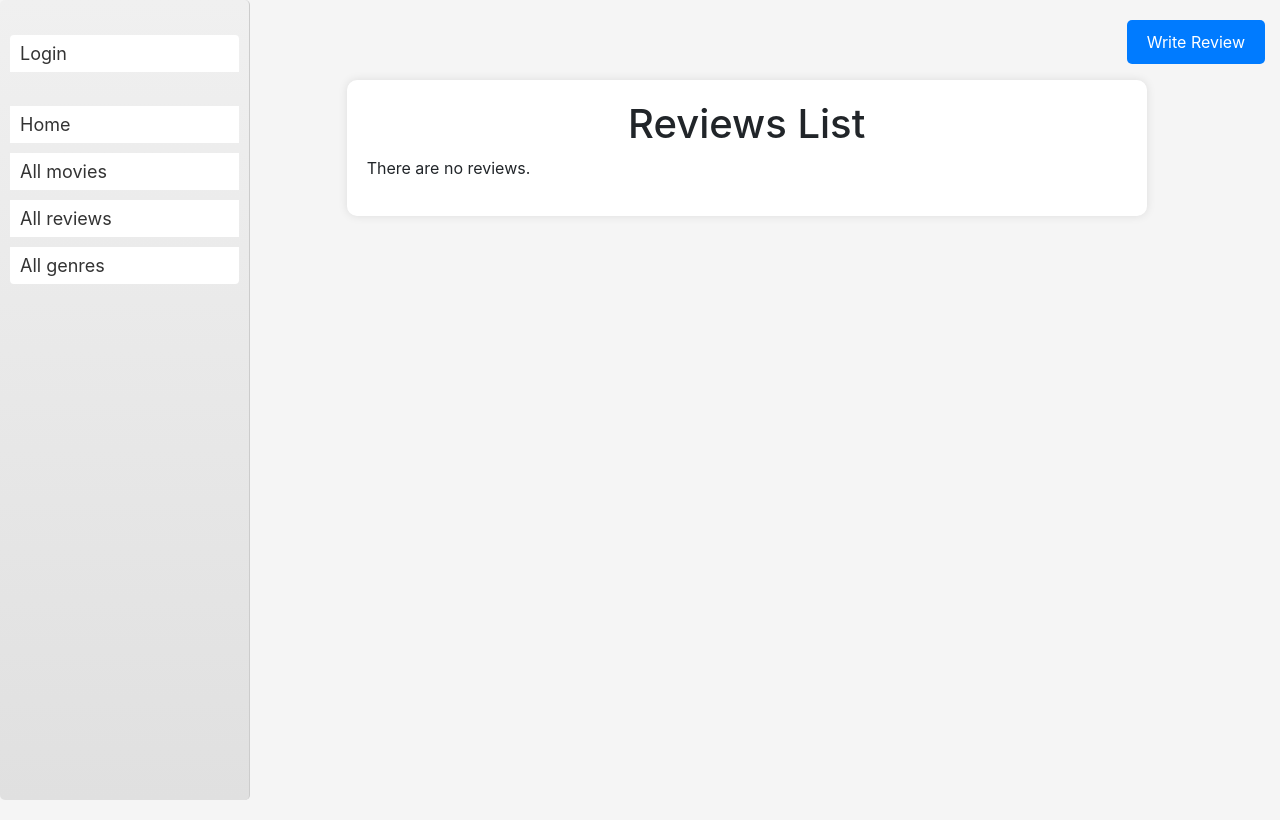
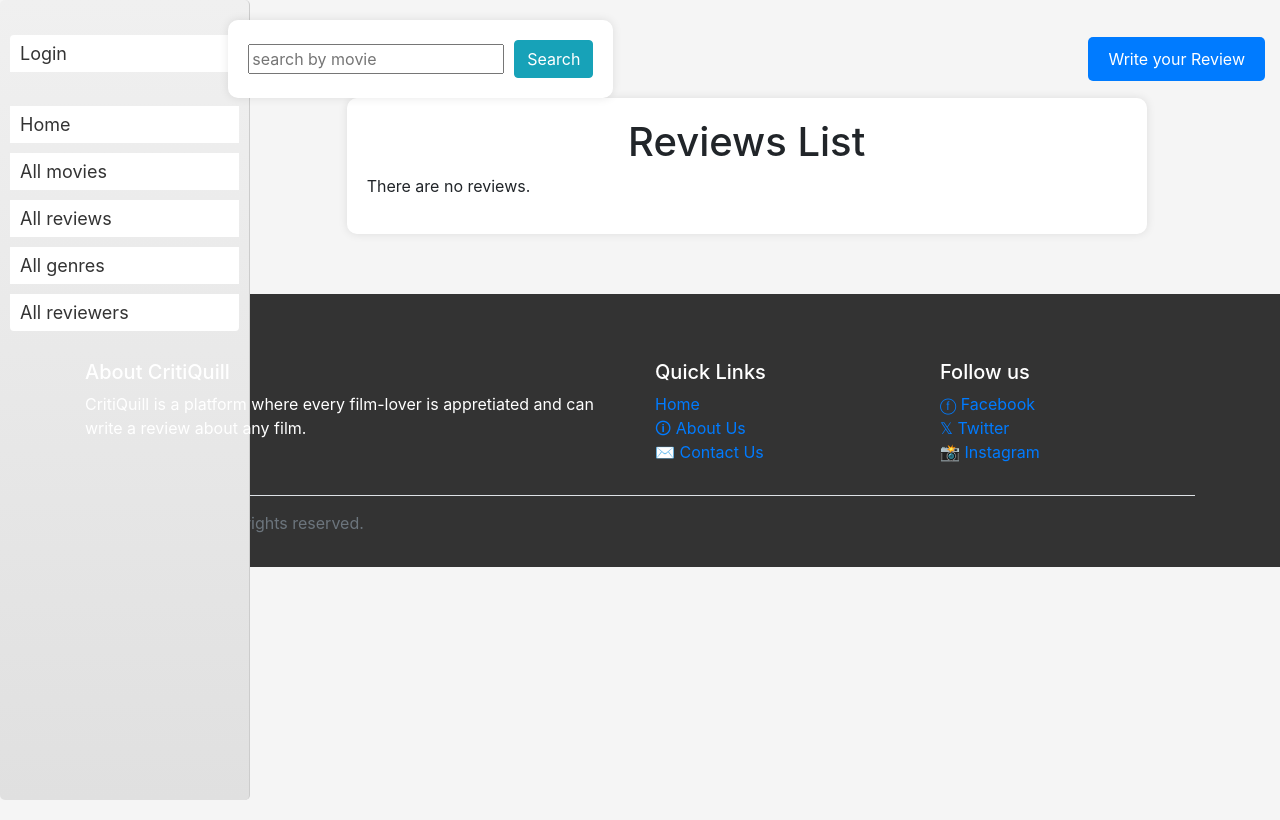
Before and after one commit to oleksiimuhyr/CritiQuill, a Django app: page /reviews/ in a window 1280 px wide. Run offline with Django 5.2, Linux system fonts and the light colour scheme; data that the repository does not hold is empty.

Commit message:
add search field for reviews and add and design footer

```diff
--- a/review/forms.py
+++ b/review/forms.py
@@ -58,3 +58,10 @@ class GenreSearchForm(forms.Form):
         required=False,
         label="",
         widget=forms.TextInput(attrs={"placeholder": "search by genre"}))
+
+
+class ReviewSearchForm(forms.Form):
+    query = forms.CharField(
+        required=False,
+        label="",
+        widget=forms.TextInput(attrs={"placeholder": "search by movie"}))
--- a/review/urls.py
+++ b/review/urls.py
@@ -7,8 +7,7 @@ from .views import (MovieListView,
                     MovieCreateView,
                     GenreCreateView,
                     create_review,
-                    ReviewerListView,
-                    )
+                    ReviewerListView,)
 
 app_name = "review"
 
--- a/review/views.py
+++ b/review/views.py
@@ -6,7 +6,7 @@ from django.urls import reverse_lazy
 from django.views import generic
 
 from .forms import (MovieCreateForm, GenreForm, ReviewForm,
-                    MovieSearchForm, GenreSearchForm)
+                    MovieSearchForm, GenreSearchForm, ReviewSearchForm)
 from .models import Movie, Review, Genre, Reviewer
 
 
@@ -117,6 +117,18 @@ class ReviewListView(generic.ListView):
     context_object_name = "reviews_list"
     paginate_by = 5
 
+    def get_queryset(self):
+        queryset = super().get_queryset()
+        title = self.request.GET.get('query')
+        if title:
+            queryset = queryset.filter(movie__title__icontains=title)
+        return queryset
+
+    def get_context_data(self, **kwargs):
+        context = super().get_context_data(**kwargs)
+        context['form'] = ReviewSearchForm(self.request.GET)
+        return context
+
 
 class ReviewDetailView(generic.DetailView):
     model = Review
--- a/static/css/styles.css
+++ b/static/css/styles.css
@@ -318,3 +318,21 @@ h1 {
   font-style: italic;
   color: #6c757d;
 }
+
+.background {
+    background-color: #f5f5f5; /* Light gray for the body background */
+    min-height: 100vh;
+    position: relative;
+}
+
+.footer {
+    background-color: #333; /* Darker color for the footer background */
+    color: #fff; /* Text color for the footer */
+    padding-top: 20px; /* Adjust as needed */
+    padding-bottom: 20px; /* Adjust as needed */
+}
+
+/* Create space between main content and footer */
+.main-content {
+    margin-bottom: 60px; /* Adjust based on the height of your footer */
+}
--- a/templates/base.html
+++ b/templates/base.html
@@ -19,7 +19,7 @@
 </head>
 
 <body class="background">
-    <div class="container-fluid">
+    <div class="container-fluid main-content">
         <div class="row">
             <div class="col-sm-2">
                 {% block sidebar %}
@@ -34,6 +34,11 @@
             </div>
         </div>
     </div>
+
+    <!-- Footer -->
+    {% include "includes/footer.html" %}
+    <!-- End of Footer -->
+
 </body>
 
 </html>
--- /dev/null
+++ b/templates/includes/footer.html
@@ -0,0 +1,28 @@
+<footer class="footer mt-auto py-3">
+    <div class="container">
+        <div class="row">
+            <div class="col-md-6">
+                <h5>About CritiQuill</h5>
+                <p>CritiQuill is a platform where every film-lover is appretiated and can write a review about any film.</p>
+            </div>
+            <div class="col-md-3">
+                <h5>Quick Links</h5>
+                <ul class="list-unstyled">
+                    <li><a href="{% url "review:index" %}">Home</a></li>
+                    <li><a href="#">🛈 About Us</a></li>
+                    <li><a href="#">✉️ Contact Us</a></li>
+                </ul>
+            </div>
+            <div class="col-md-3">
+                <h5>Follow us</h5>
+                <ul class="list-unstyled">
+                    <li><a href="#">ⓕ Facebook</a></li>
+                    <li><a href="#">𝕏 Twitter</a></li>
+                    <li><a href="#">📸 Instagram</a></li>
+                </ul>
+            </div>
+        </div>
+        <hr>
+        <p class="text-muted">&copy; 2024 CritiQuill. All rights reserved.</p>
+    </div>
+</footer>
--- a/templates/includes/sidebar.html
+++ b/templates/includes/sidebar.html
@@ -17,6 +17,6 @@
     <li class="list-group-item"><a href="{% url "review:movies-list" %}">All movies</a></li>
     <li class="list-group-item"><a href="{% url "review:reviews-list" %}">All reviews</a></li>
     <li class="list-group-item"><a href="{% url "review:all_genres" %}">All genres</a></li>
-{#      <li class="list-group-item"><a href="{% url "review:reviewers-list" %}">All reviewers</a></li>#}
-{#  </ul>#}
+      <li class="list-group-item"><a href="{% url "review:reviewers-list" %}">All reviewers</a></li>
+  </ul>
 </div>
--- a/templates/review/movie_detail.html
+++ b/templates/review/movie_detail.html
@@ -28,8 +28,6 @@
   {% else %}
     <p>No reviews yet.</p>
   {% endif %}
-
-  <a href="{% url 'review:write_review' movie.id %}" class="btn btn-primary">Write a review about this movie</a>
-
+   <a href="{% url 'review:write_review' movie.id %}" class="btn btn-primary">Write a review about this movie</a>
 </div>
 {% endblock %}
--- a/templates/review/reviews_list.html
+++ b/templates/review/reviews_list.html
@@ -1,10 +1,18 @@
 {% extends "base.html" %}
 
 {% block content %}
-  <div class="text-right mb-3">
-  {% if not existing_review %}
-    <a href="{% url 'review:create-review' %}" class="btn btn-primary">Write Review</a>
-  {% endif %}
+ <div class="d-flex justify-content-between align-items-center">
+  <div class="text-left">
+    <form method="get" action="" class="form-inline">
+      {{ form }}
+      <input style="margin-left: 10px" class="btn btn-info" type="submit" value="Search">
+    </form>
+  </div>
+  <div class="text-right">
+    {% if not existing_review %}
+      <a href="{% url 'review:create-review' %}" class="btn btn-primary">Write your Review</a>
+    {% endif %}
+  </div>
 </div>
 <div class="reviews-list">
   <h1>Reviews List</h1>
```
Also changed, not shown: templates/review/add_favourite_movies.html (added, +14 -0 lines).
